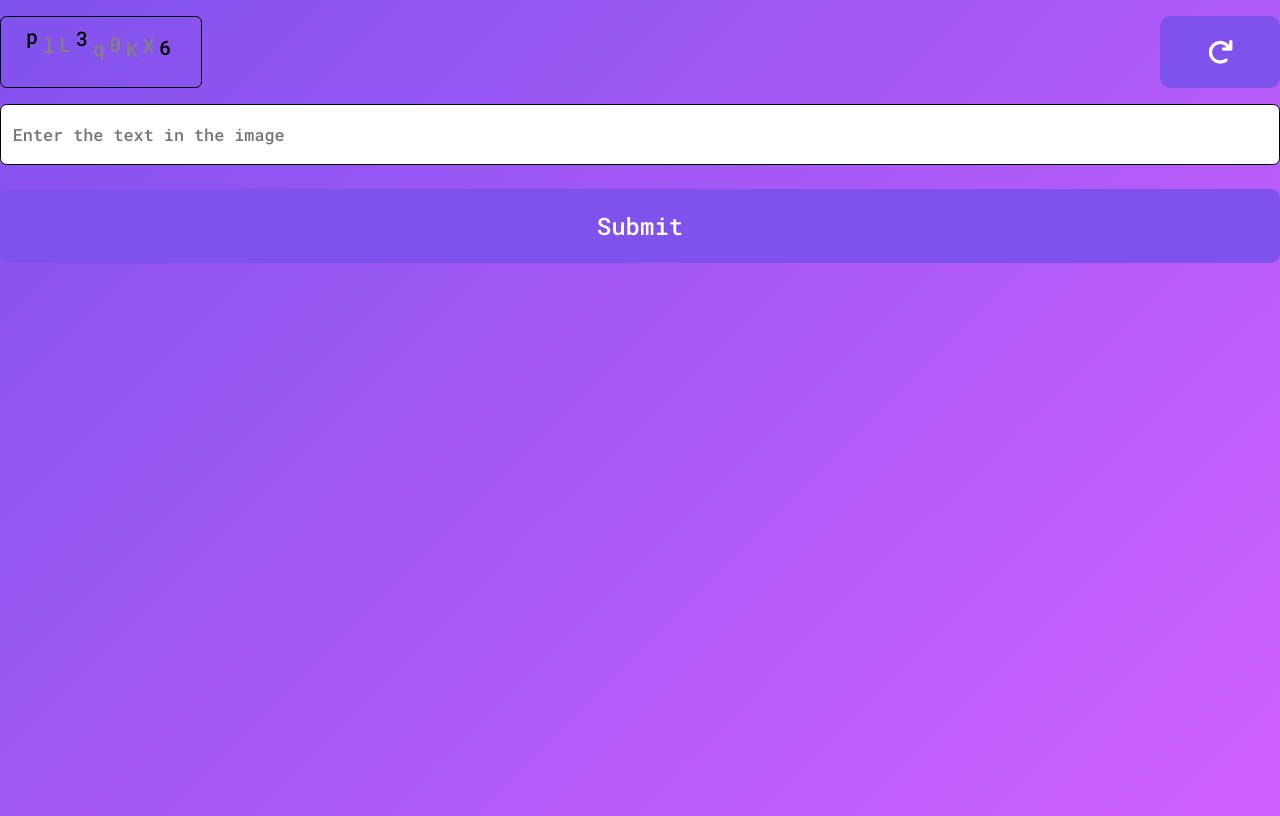
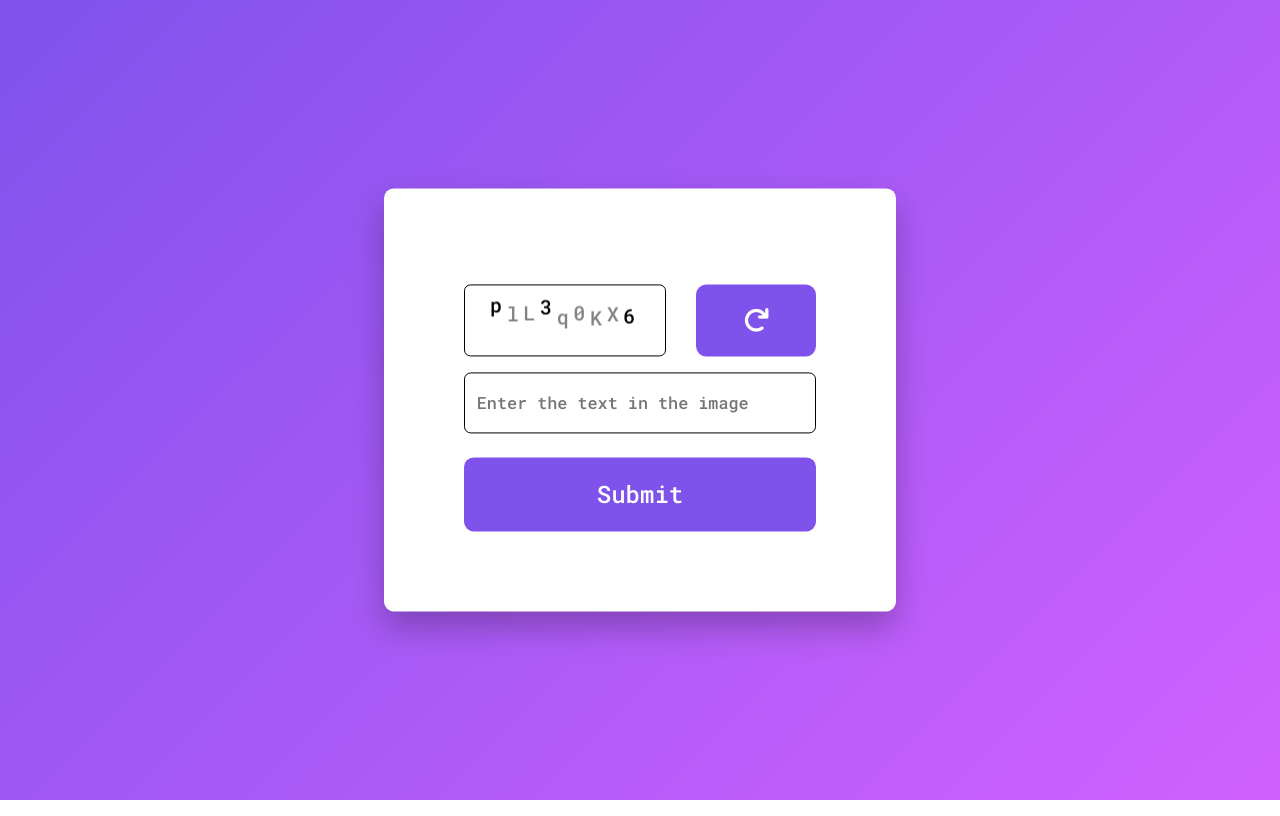
Before and after one commit to Shubhankar-Haldar/Captcha-Generator, a plain HTML site: page index.html in a window 1280 px wide. Drawn offline with nearby package versions, Linux system fonts and the light colour scheme.

Commit message:
Update style.css

```diff
--- a/style.css
+++ b/style.css
@@ -7,7 +7,7 @@ body {
   height: 100vh;
   background: linear-gradient(135deg, #8052ec, #d161ff);
 }
-.container {
+.container-1 {
   width: 32em;
   background-color: #ffffff;
   padding: 5em;
```
